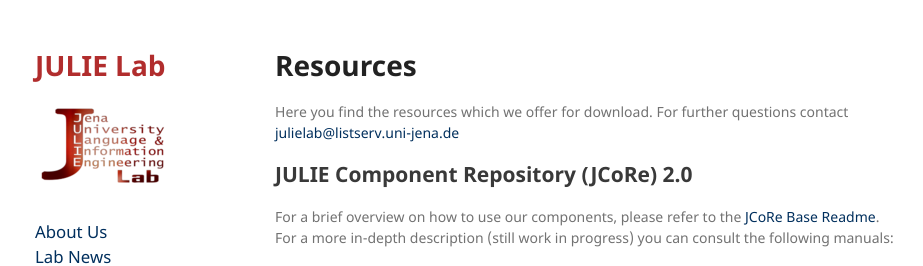
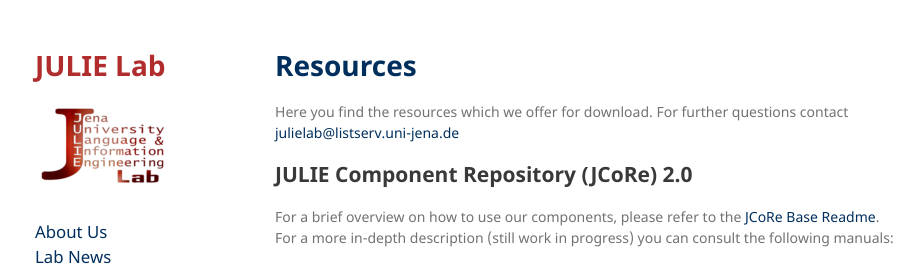
Before and after one commit to JULIELab/JULIELab.github.io, a Jekyll site: the page built from resources.md, in a window 1280 px wide. Shown: the top 266 px of the page, without its empty margins (175-1098 px from the left). Built offline with Jekyll 4.4.1, drawn with Linux system fonts in a browser that asks for light colours; our own code applies the rules of GitHub Pages for plain Markdown files.

Commit message:
Update jekyll-theme-minimal.scss

```diff
--- a/_sass/jekyll-theme-minimal.scss
+++ b/_sass/jekyll-theme-minimal.scss
@@ -14,7 +14,7 @@
 }
 
 h1, h2, h3, h4, h5, h6 {
-  color:#222;
+  color:#002f5d;
   margin:0 0 20px;
 }
 
```
